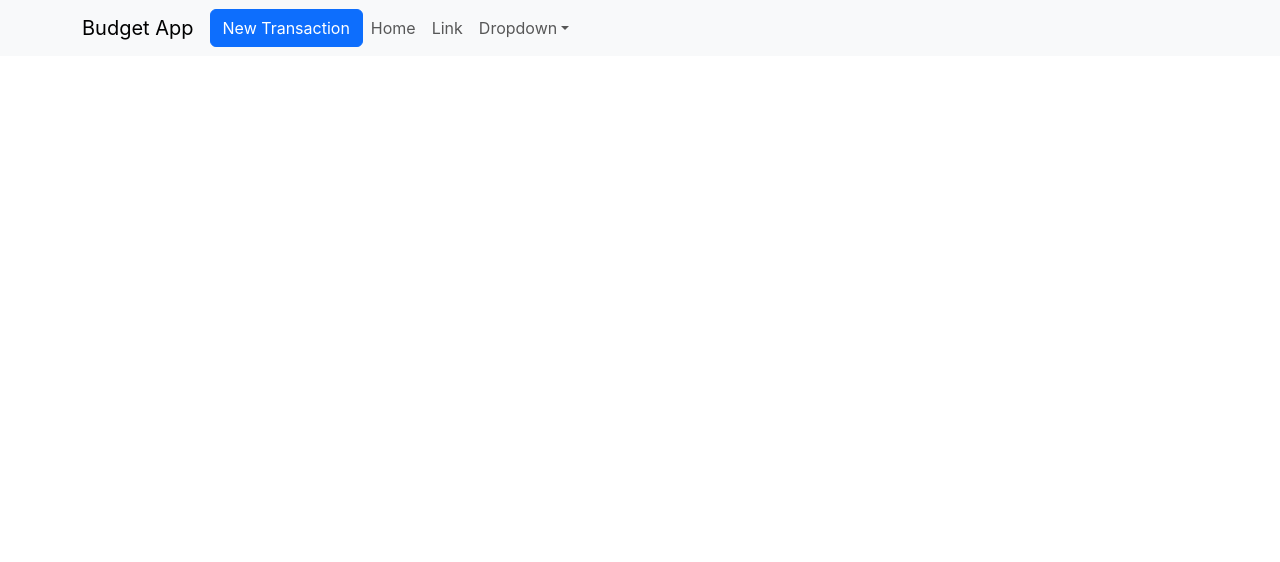
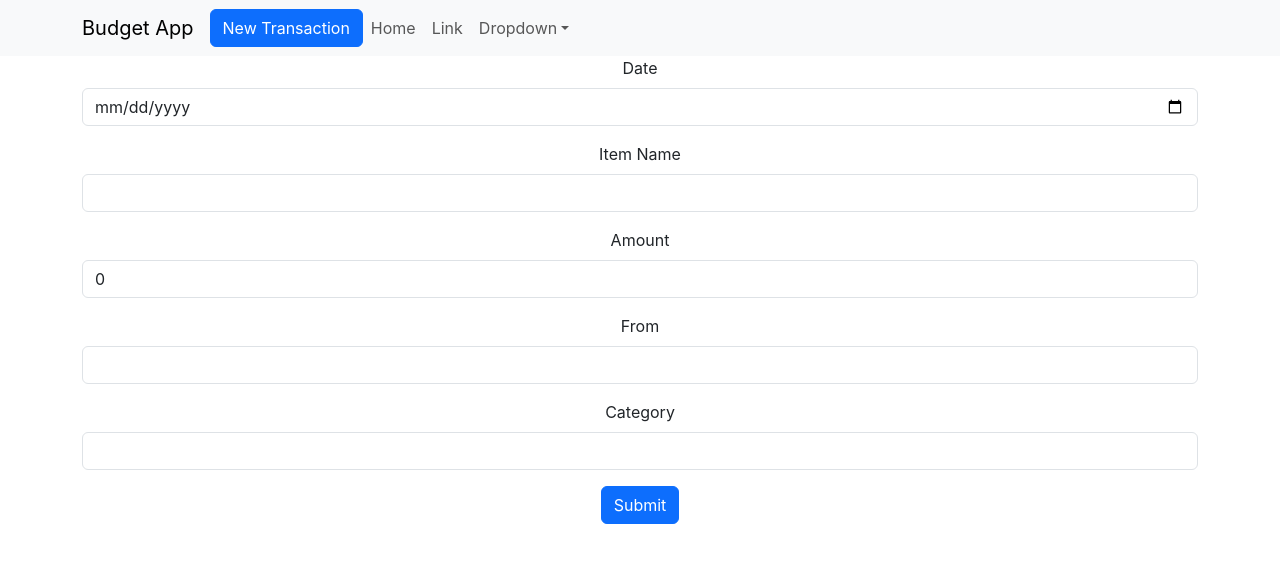
Before and after one commit to touhami-ben/budget-app-frontend, a React (Create React App) app: page /transactions/new in a window 1280 px wide. Shown: the top 562 px of the page. Built offline with nearby package versions, Linux system fonts and the light colour scheme; no server answers.

Commit message:
update transactions and add new and index pages

```diff
--- a/src/App.js
+++ b/src/App.js
@@ -1,7 +1,9 @@
 import NavBar from './Components/NavBar';
 import './App.css';
 import { BrowserRouter as Router, Routes, Route } from 'react-router-dom';
-import Home from "./Pages/Home"
+import Home from "./Pages/Home";
+import New from "./Pages/New";
+import Index from "./Pages/Index";
 
 function App() {
   return (
@@ -10,7 +12,8 @@
         <NavBar />
         <Routes>
           <Route path="/" element={<Home />} />
-          <Route path="/transactions" element={<transactions />} />
+          <Route path="/transactions/new" element={<New />} />
+          <Route path="/transactions" element={<Index />} />
 
         </Routes>
       </Router>
--- /dev/null
+++ b/src/Components/NewForm.jsx
@@ -0,0 +1,56 @@
+import Button from 'react-bootstrap/Button';
+import Form from 'react-bootstrap/Form';
+import Container from 'react-bootstrap/Container';
+import { useState } from 'react';
+
+
+
+export default function NewForm() {
+    const [transaction, setTransaction] = useState({
+        date: "",
+        name: "",
+        amount: 0,
+        from: "",
+        category: "",
+    })
+
+    function handleTextChange(e) {
+        setTransaction({
+            ...transaction,
+            [e.target.id]: e.target.value
+        })
+    }
+
+    return (
+        <div>
+            <Container>
+                <Form>
+                <Form.Group className="mb-3" controlId="date">
+                    <Form.Label>Date</Form.Label>
+                    <Form.Control type="date" value={transaction.date} onChange={handleTextChange} />
+                </Form.Group>
+
+                <Form.Group className="mb-3" controlId="name">
+                    <Form.Label>Item Name</Form.Label>
+                    <Form.Control type="text" value={transaction.name} onChange={handleTextChange} />
+                </Form.Group>
+                <Form.Group className="mb-3" controlId="amount">
+                    <Form.Label>Amount</Form.Label>
+                    <Form.Control type="number" placeholder='$0.00' value={transaction.amount} onChange={handleTextChange} />
+                </Form.Group>
+                <Form.Group className="mb-3" controlId="from">
+                    <Form.Label>From</Form.Label>
+                    <Form.Control type="text" value={transaction.from} onChange={handleTextChange} />
+                </Form.Group>
+                <Form.Group className="mb-3" controlId="category">
+                    <Form.Label>Category</Form.Label>
+                    <Form.Control type="text" value={transaction.category} onChange={handleTextChange} />
+                </Form.Group>
+                <Button variant="primary" type="submit">
+                    Submit
+                </Button>
+                </Form>
+        </Container>
+        </div>
+      )
+    }
--- /dev/null
+++ b/src/Components/Transactions.jsx
@@ -0,0 +1,52 @@
+import axios from "axios";
+import Table from "react-bootstrap/Table";
+import Transaction from "./Transaction";
+import { useState, useEffect } from "react";
+
+
+const API = process.env.REACT_APP_API_URL;
+
+export default function TransactionS() {
+    const[transactions, setTransactions] = useState({});
+    const[accountTotal, setAccountTotal] = useState
+
+    useState(() => {
+        axios.get(`${API}/transactions`)
+        .them(res => {
+            setTransactions(res.data)
+            console.log(res.data)
+        }).catch((error) => {
+            console.log(error)
+        });
+    }, []);
+
+    useEffect(() => {
+        let total = transactions.length > 0 ? transactions.reduce((sum, transaction) => {
+            return sum + transaction.amount
+        }, 0) : 0;
+        setAccountTotal(total)
+    }, [transactions, setAccountTotal])
+
+     return (
+        <div>
+      <h2>Bank Account Total: <span id={accountTotal > 100 ? "green" : "red"}>${accountTotal}</span></h2>
+      <h3>Transactions</h3>
+      <Table striped bordered hover>
+      <thead>
+        <tr>
+          <th>#</th>
+          <th>Date</th>
+          <th>Name</th>
+          <th>Amount</th>
+        </tr>
+      </thead>
+      <tbody>
+        {transactions.map((transaction, i) => {
+          return <Transaction key={i} transaction={transaction} i={i} />;
+        })}
+      </tbody>
+    </Table>
+
+    </div>
+     )
+}
--- /dev/null
+++ b/src/Pages/Index.js
@@ -0,0 +1,13 @@
+import React from "react";
+import Transactions from "../Components/Transactions";
+import Container from "react-bootstrap/Container";
+
+export default function Index() {
+  return (
+    <div>
+      <Container>
+        <Transactions />
+      </Container>
+    </div>
+  );
+}
--- /dev/null
+++ b/src/Pages/New.js
@@ -0,0 +1,9 @@
+import NewForm from "../Components/NewForm";
+
+export default function New() {
+  return (
+    <div>
+      <NewForm />
+    </div>
+  );
+}
```
Also changed, not shown: src/Pages/transactionsIndex.js (deleted, +0 -29 lines), src/Components/Transaction.jsx (added).
